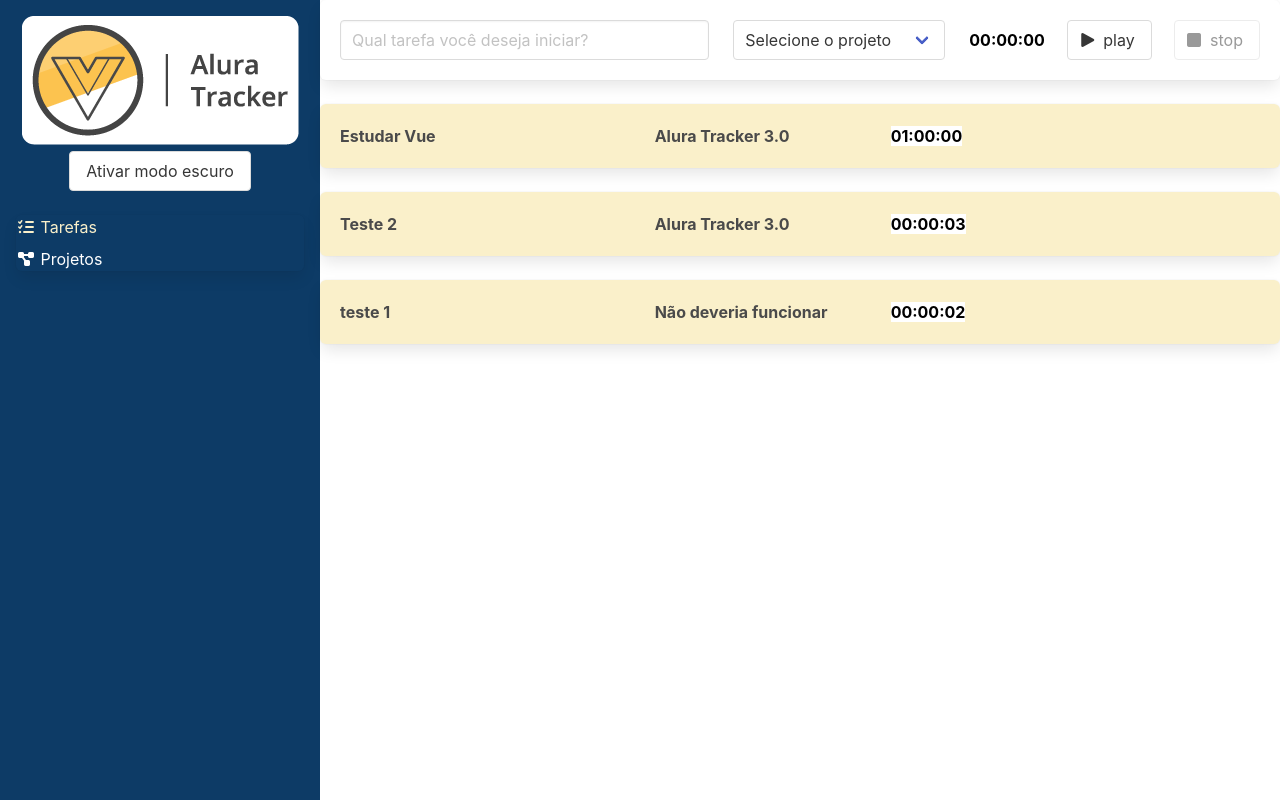
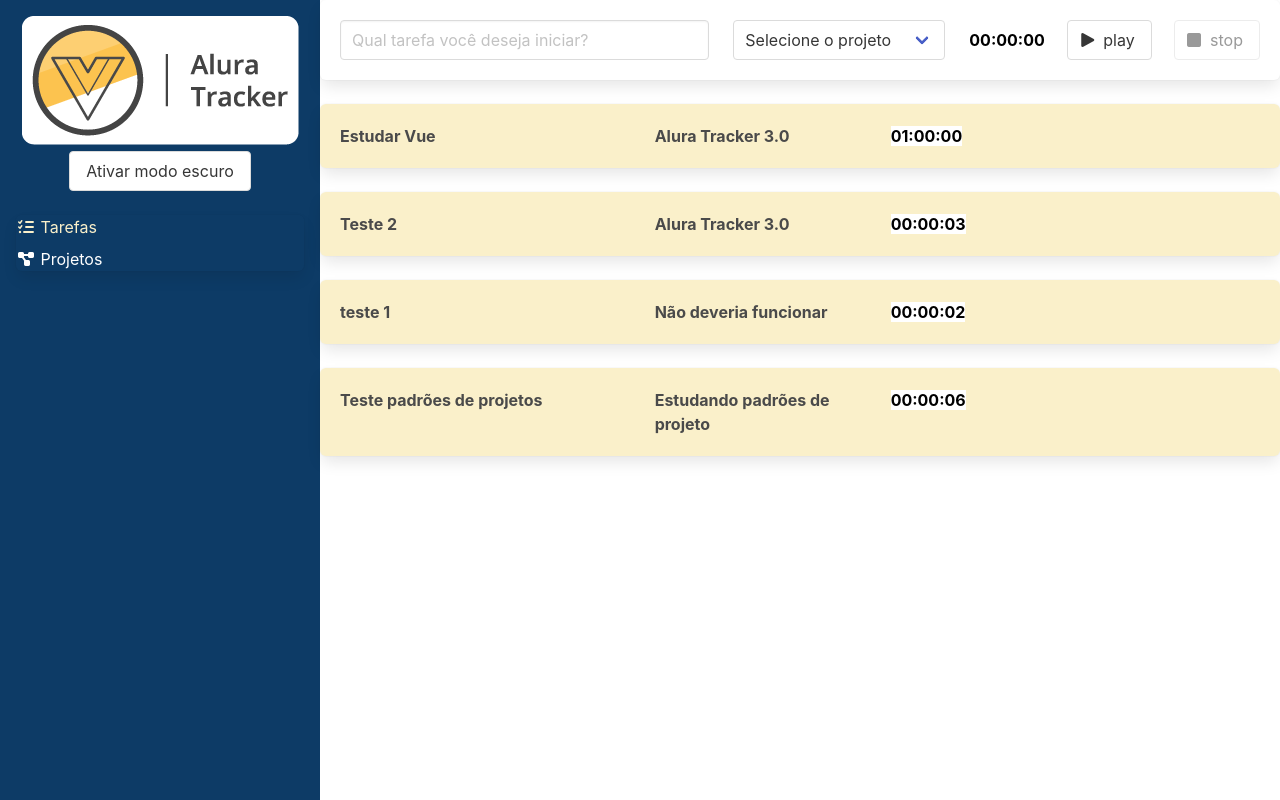
Before and after one commit to KaueGSouzaDevs/ws-alura-tracker, a Vue app: page / in a window 1280 px wide. Built offline with nearby package versions, Linux system fonts and the light colour scheme; data requests are answered from the project's data file.

Commit message:
Refactor: Migração de methods e data do Formulario de tarefas para o setup usando Composition API

```diff
--- a/db.json
+++ b/db.json
@@ -48,6 +48,15 @@
         "id": "874d",
         "nome": "Não deveria funcionar"
       }
+    },
+    {
+      "id": "8e21",
+      "duracaoEmSegundos": 6,
+      "descricao": "Teste padrões de projetos",
+      "projeto": {
+        "id": "51fa",
+        "nome": "Estudando padrões de projeto"
+      }
     }
   ]
 }
--- a/src/components/Formulario.vue
+++ b/src/components/Formulario.vue
@@ -13,14 +13,14 @@
                 </div>
             </div>
             <div class="column">
-                <Temporizador @aoTemporizadorFinalizado="finalizarTarefa" />
+                <Temporizador @aoTemporizadorFinalizado="salvarTarefa" />
             </div>
         </div>
     </div>
 </template>
 
 <script lang="ts">
-import { computed, defineComponent } from "vue";
+import { computed, defineComponent, ref } from "vue";
 import Temporizador from "./Temporizador.vue";
 import { key } from "@/store";
 import { useStore } from "vuex";
@@ -29,22 +29,22 @@ import { TipoNotificacao } from "@/interfaces/INotificacao";
 export default defineComponent({
     name: "AppFormulario",
     emits: ['aoSalvarTarefa'],
-    data () {
-        return {
-            descricao: '',
-            idProjeto: ''
-        }
-    },
     components: {
         Temporizador
     },
-    methods: {
-        finalizarTarefa(tempoDecorrido: number) : void {
+    setup(props, { emit }) {
+        const store = useStore(key)
+        const descricao = ref("");
+        const idProjeto = ref("");
+        const projetos = computed(() => store.state.projeto.projetos)
 
-            const projeto = this.projetos.find((proj) => proj.id === this.idProjeto);
+
+        const salvarTarefa = (tempoDecorrido: number) : void => {
+
+            const projeto = projetos.value.find((proj) => proj.id === idProjeto.value);
 
             if (!projeto) {
-                this.store.commit('NOTIFICAR', {
+                store.commit('NOTIFICAR', {
                     titulo: 'Ops, algo deu errado',
                     texto: 'Selecione um projeto para a tarefa',
                     tipo: TipoNotificacao.FALHA
@@ -52,20 +52,21 @@ export default defineComponent({
                 return;
             }
 
-            this.$emit('aoSalvarTarefa', {
+            emit('aoSalvarTarefa', {
                 duracaoEmSegundos: tempoDecorrido,
-                descricao: this.descricao,
-                projeto: this.projetos.find(proj => proj.id === this.idProjeto)
+                descricao: descricao.value,
+                projeto: projetos.value.find(proj => proj.id === idProjeto.value)
             });
 
-            this.descricao = '';
+            descricao.value = '';
         }
-    },
-    setup() {
-        const store = useStore(key)
+
+
         return {
-            projetos: computed(() => store.state.projeto.projetos),
-            store
+            descricao,
+            idProjeto,
+            projetos,
+            salvarTarefa
         }
     }
 });
```
